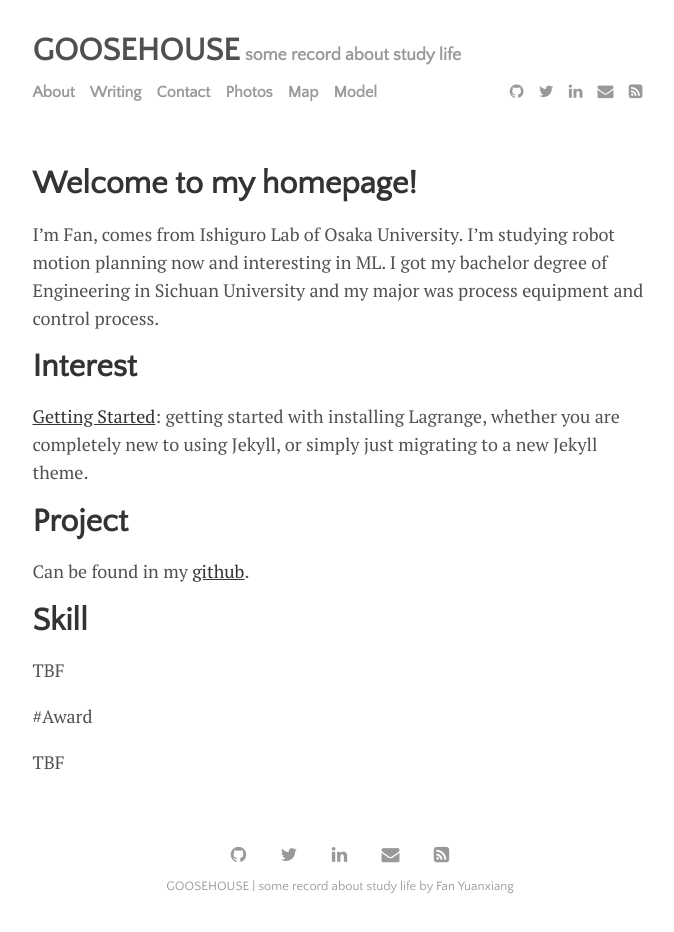
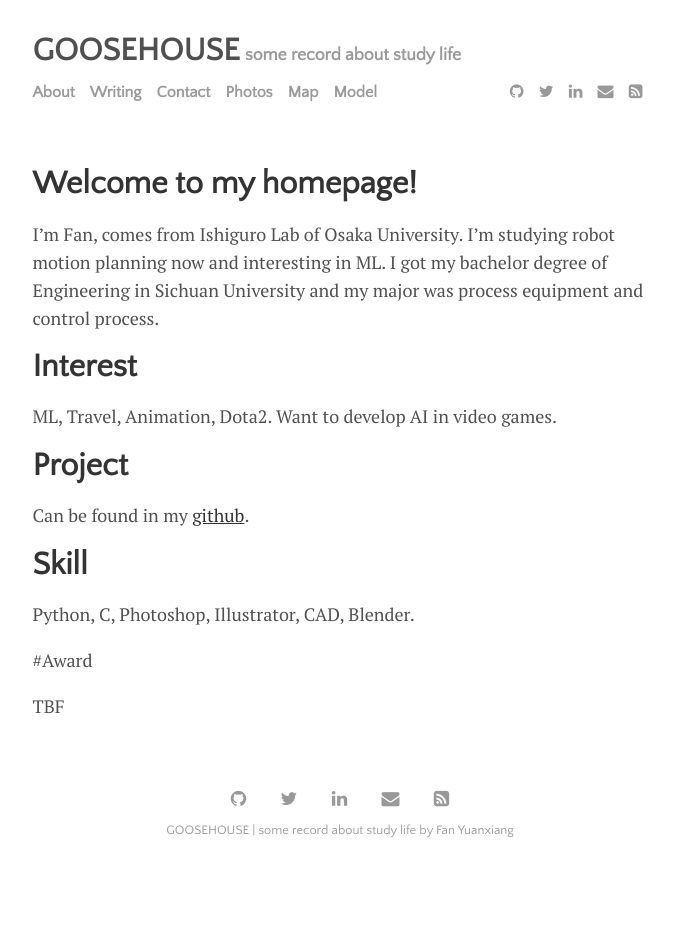
Before and after one commit to shiroshanshan/shiroshanshan, a Jekyll site: the page built from menu/about.md, in a window 1280 px wide. Shown: the whole page, without its empty margins (300-974 px from the left). Built offline with Jekyll 4.4.1, drawn with Linux system fonts in a browser that asks for light colours; after the commit the page ends 900 px from its top, so only the background shows below that.

Commit message:
fix writting

```diff
--- a/menu/about.md
+++ b/menu/about.md
@@ -7,7 +7,7 @@
 
 # Interest
 
-[Getting Started]({{ site.github.url }}{% post_url 2015-10-10-getting-started %}): getting started with installing Lagrange, whether you are completely new to using Jekyll, or simply just migrating to a new Jekyll theme.
+ML, Travel, Animation, Dota2. Want to develop AI in video games.
 
 # Project
 
@@ -15,7 +15,7 @@
 
 # Skill
 
-TBF
+Python, C, Photoshop, Illustrator, CAD, Blender.
 
 #Award
 
```
Also changed, not shown: menu/writing.md (+1 -1 lines), 1 other file.
